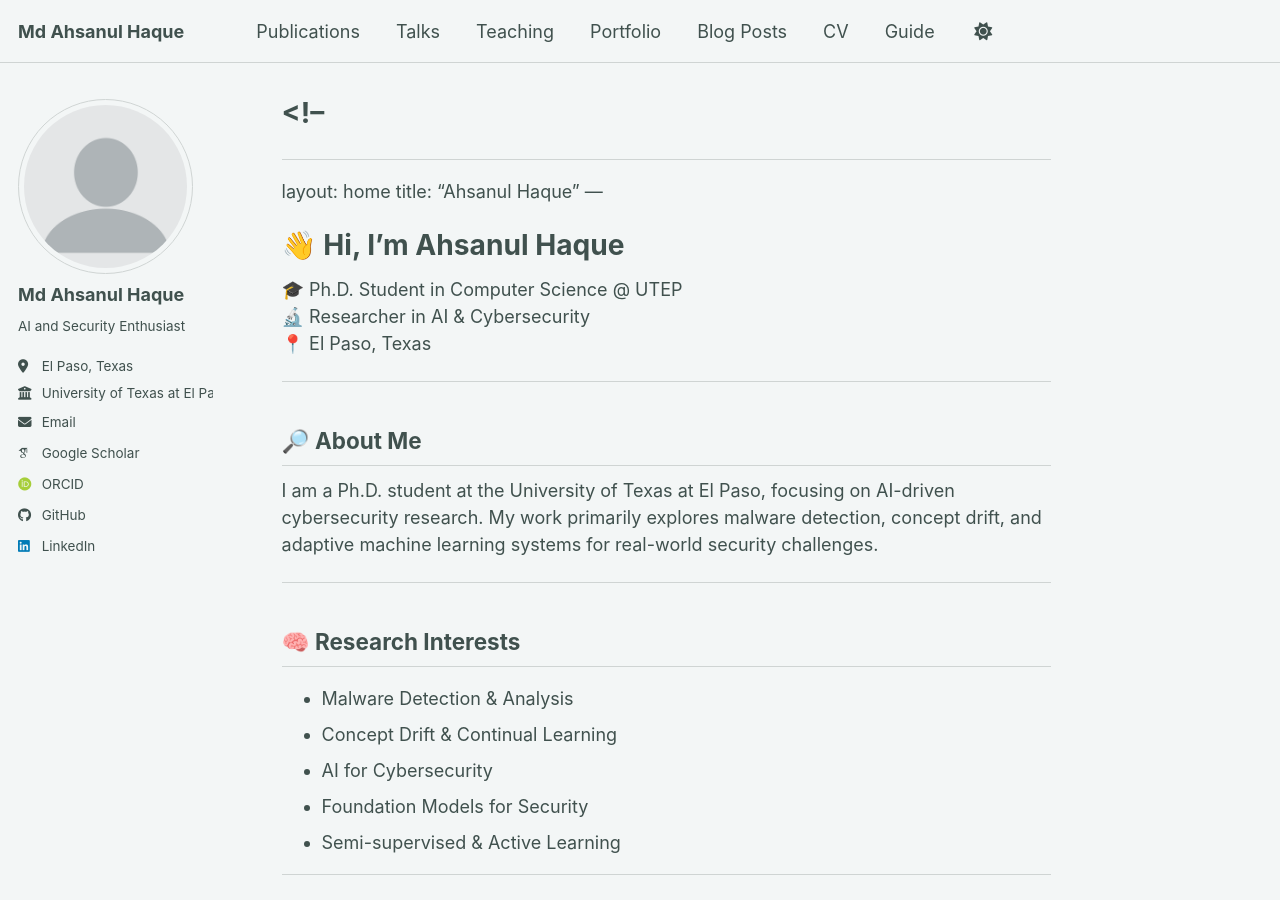
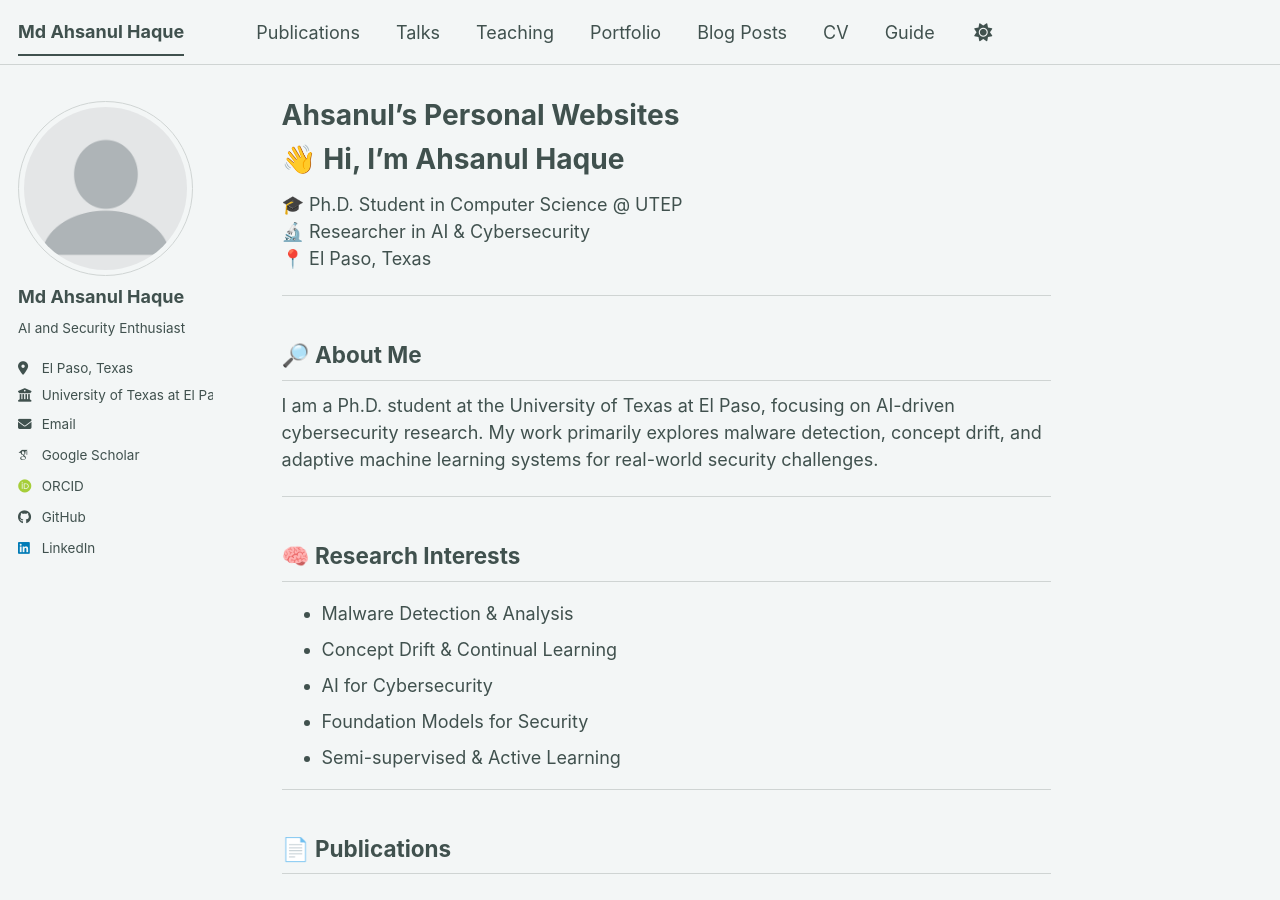
Before and after one commit to mahsanul/mahsanul.github.io, a Jekyll site: the page built from _pages/about.md, in a window 1280 px wide and 900 px high. Built offline with Jekyll 4.4.1, drawn with Linux system fonts in a browser that asks for light colours; some web fonts are replaced; our own code applies the rules of GitHub Pages for plain Markdown files; a script bundle is joined from its source files by our own code; library files that are not in the unit come from our copies.

Commit message:
Simplify about page by removing metadata
Removed front matter and layout from about page.

```diff
--- a/_pages/about.md
+++ b/_pages/about.md
@@ -1,4 +1,3 @@
-<!--
 ---
 permalink: /
 title: "Ahsanul's Personal Websites"
@@ -6,11 +5,6 @@ author_profile: true
 redirect_from:
   - /about/
   - /about.html
----
--->
----
-layout: home
-title: "Ahsanul Haque"
 ---
 
 # 👋 Hi, I'm Ahsanul Haque
```
